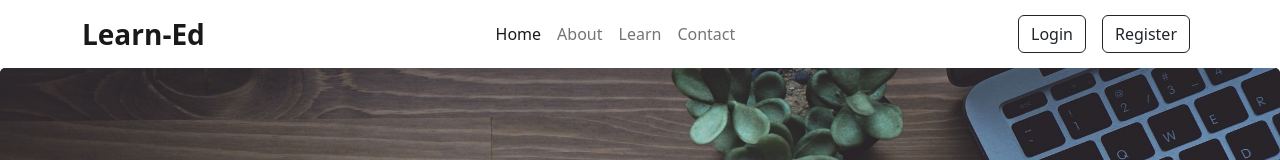
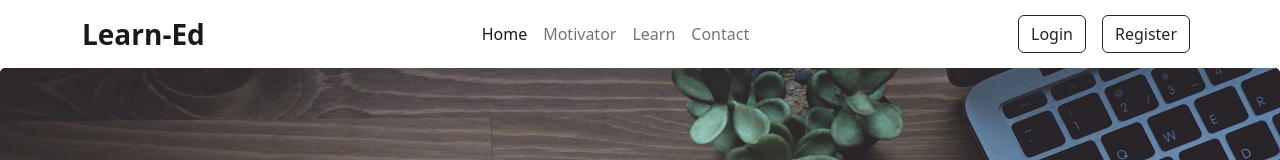
Before and after one commit to Samanvaya-Bhardwaj/ProgramingPathshalaHackathon, a React (Create React App) app: page / in a window 1280 px wide. Shown: the top 160 px of the page. Built offline with nearby package versions, Linux system fonts and the light colour scheme.

Commit message:
scrolltosection add

```diff
--- a/src/App.js
+++ b/src/App.js
@@ -1,12 +1,24 @@
-import React from "react";
+import React, { useRef } from "react";
 import Container from "./components/Container/Container";
 import Navbar from "./components/Navbar/Navbar";
 
 function App() {
+  const intro = useRef(null);
+  const speciality = useRef(null);
+  const scrollToSection = (elementRef) => {
+    window.scrollTo({
+      top: elementRef.current.offsetTop,
+      behavior: "smooth",
+    });
+  };
   return (
     <>
-      <Navbar />
-      <Container />
+      <Navbar
+        intro={intro}
+        speciality={speciality}
+        scrollToSection={scrollToSection}
+      />
+      <Container intro={intro} speciality={speciality} />
     </>
   );
 }
--- a/src/components/Container/Container.js
+++ b/src/components/Container/Container.js
@@ -1,11 +1,11 @@
 import React from "react";
 import "./Container.css";
 
-export default function Container() {
+export default function Container({ intro, speciality }) {
   return (
     <>
       <div className="her">
-        <div className="card text-bg-dark border-0">
+        <div className="card text-bg-dark border-0" ref={intro}>
           <img
             src="/assets/background.jpg"
             className="card-img"
@@ -17,7 +17,7 @@ export default function Container() {
           </div>
         </div>
 
-        <div className="hero ">
+        <div className="hero" ref={speciality}>
           <div className="box text-center ">
             <h1>Learn Anytime Anywhere</h1>
             <h3>Learn in Your Suitable Slots</h3>
--- a/src/components/Navbar/Navbar.js
+++ b/src/components/Navbar/Navbar.js
@@ -1,28 +1,50 @@
-import React from 'react'
+import React from "react";
 // import { a } from 'react-router-dom'
 
-export default function Navbar() {
+export default function Navbar({ intro, speciality, scrollToSection }) {
   return (
     <div>
       <nav className="navbar navbar-expand-lg bg-body-tertiary navbar-light">
         <div className="container">
-    <a className="navbar-brand fw-bold fs-3" href="/">Learn-Ed</a>
-    <button className="navbar-toggler" type="button" data-bs-toggle="collapse" data-bs-target="#navbarSupportedContent" aria-controls="navbarSupportedContent" aria-expanded="false" aria-label="Toggle navigation">
+          <a className="navbar-brand fw-bold fs-3" href="/">
+            Learn-Ed
+          </a>
+          <button
+            className="navbar-toggler"
+            type="button"
+            data-bs-toggle="collapse"
+            data-bs-target="#navbarSupportedContent"
+            aria-controls="navbarSupportedContent"
+            aria-expanded="false"
+            aria-label="Toggle navigation"
+          >
             <span className="navbar-toggler-icon"></span>
           </button>
           <div className="collapse navbar-collapse" id="navbarSupportedContent">
             <ul className="navbar-nav mx-auto mb-2 mb-lg-0">
               <li className="nav-item">
-          <a className="nav-link active" aria-current="page" href="/">Home</a>
+                <a
+                  className="nav-link active"
+                  aria-current="page"
+                  onClick={() => scrollToSection(intro)}
+                >
+                  Home
+                </a>
               </li>
               <li className="nav-item">
-          <a className="nav-link" href="products">About</a>
+                <a className="nav-link" onClick={() => scrollToSection(intro)}>
+                  Motivator
+                </a>
               </li>
               <li className="nav-item">
-          <a className="nav-link" href="/">Learn</a>
+                <a className="nav-link" href="/">
+                  Learn
+                </a>
               </li>
               <li className="nav-item">
-          <a className="nav-link" href="/">Contact</a>
+                <a className="nav-link" href="/">
+                  Contact
+                </a>
               </li>
             </ul>
 
@@ -34,10 +56,9 @@ export default function Navbar() {
                 Register
               </a>
             </div>
-
           </div>
         </div>
       </nav>
     </div>
-  )
+  );
 }
```
Lines whose indentation alone changed are shown as unchanged.
